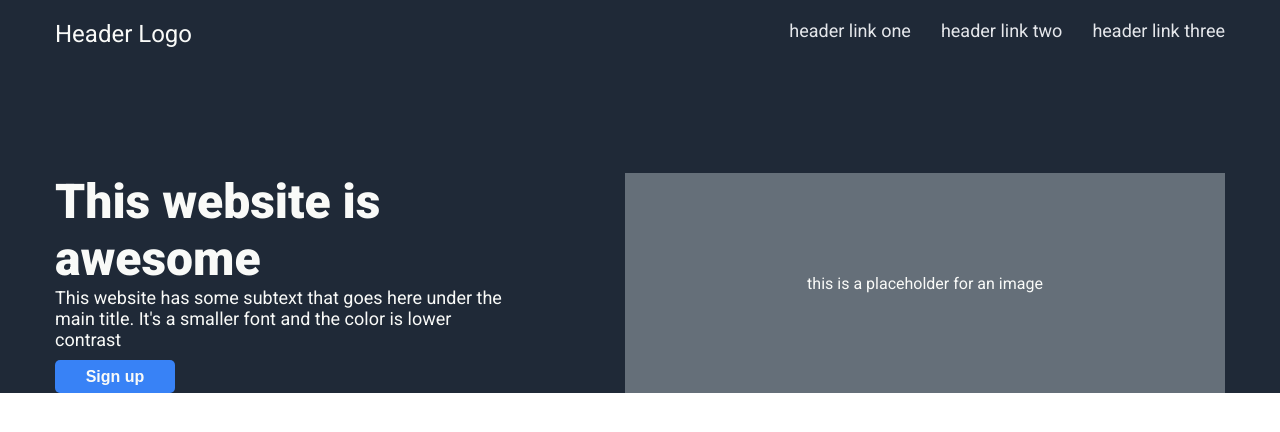
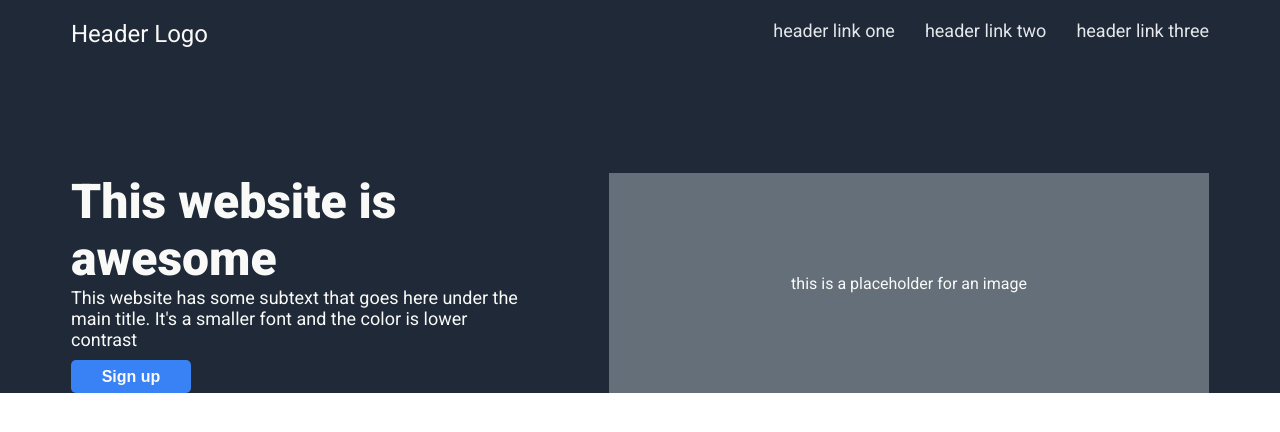
Before and after one commit to lu-dig/foundations, a plain HTML site: page landing-page/index.html in a window 1280 px wide. Drawn offline with Linux system fonts and the light colour scheme.

Commit message:
fix: improved wrapper

```diff
--- a/landing-page/styles.css
+++ b/landing-page/styles.css
@@ -23,8 +23,11 @@ li > a {
 }
 
 .wrapper {
-  margin: auto;
-  width: 1170px;
+  max-width: 1170px;
+  margin-left: auto;
+  margin-right: auto;
+  padding-left: 16px;
+  padding-right: 16px;
   /* border: 2px solid red; */
 }
 
```
